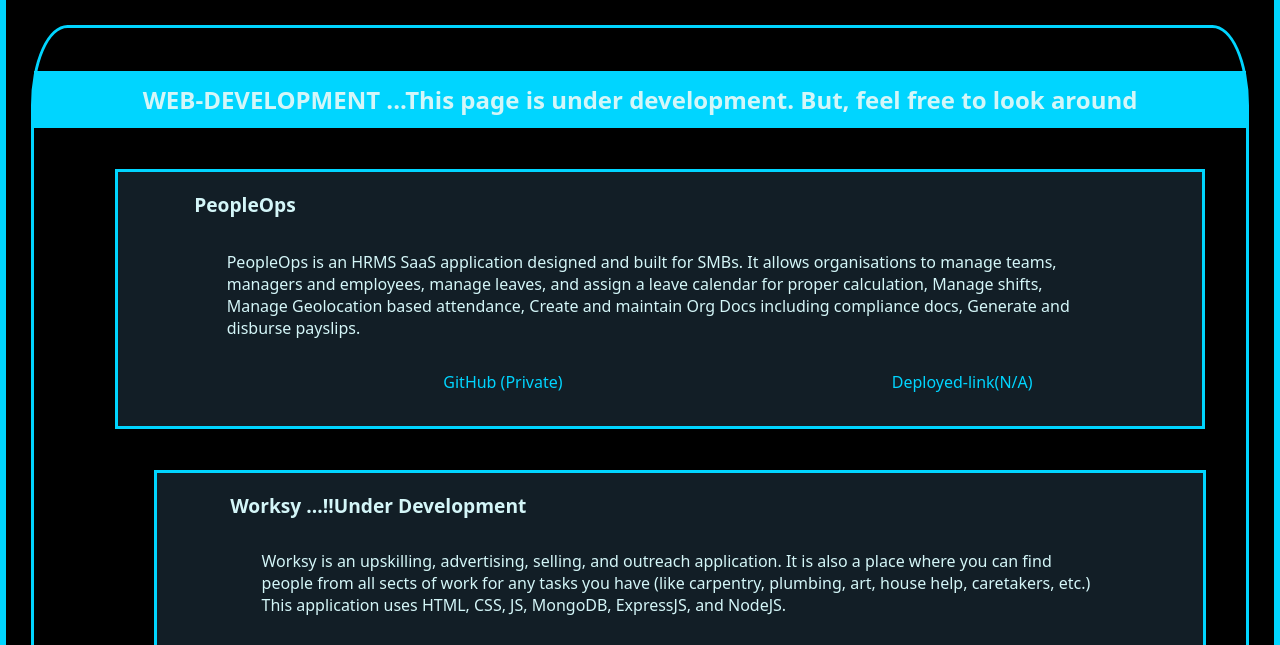
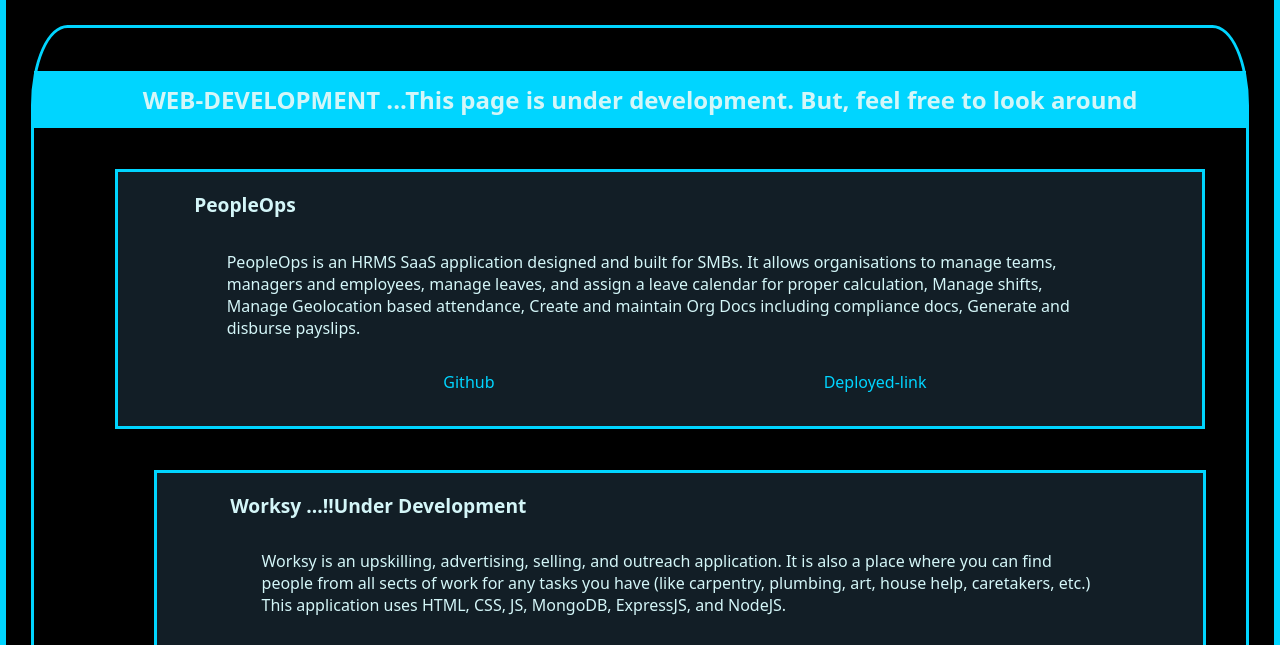
Before and after one commit to TarunHoKage7/Portfolio-website, a plain HTML site: page html/projects.html in a window 1280 px wide. Shown: the part 96-741 px from the top of the page. Drawn offline with Linux system fonts and the light colour scheme.

Commit message:
Update projects.html

```diff
--- a/html/projects.html
+++ b/html/projects.html
@@ -28,8 +28,8 @@
                 <section class="bg"></section>
                 <h3 class="card-title">PeopleOps</h3>
                 <p class="card-summary"> PeopleOps is an HRMS SaaS application designed and built for SMBs. It allows organisations to manage teams, managers and employees, manage leaves, and assign a leave calendar for proper calculation, Manage shifts, Manage Geolocation based attendance, Create and maintain Org Docs including compliance docs, Generate and disburse payslips. </p>
-                <a href="https://github.com/TarunHoKage7/HRMS" target="_blank" class="card-link" rel="noopener">GitHub (Private)</a>
-                <a href="#" target="_blank" class="card-link" rel="noopener">Deployed-link(N/A)</a>
+                <a href="https://github.com/TarunHoKage7/HRMS" target="_blank" class="card-link" rel="noopener">Github</a>
+                <a href="#" target="_blank" class="card-link" rel="noopener">Deployed-link</a>
 
             </li>
         <ul class="project-list">
```
